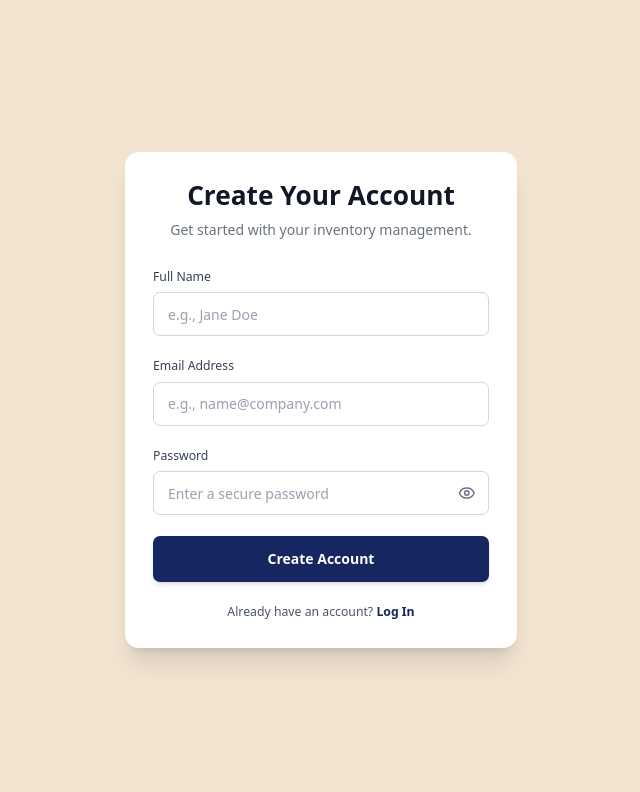
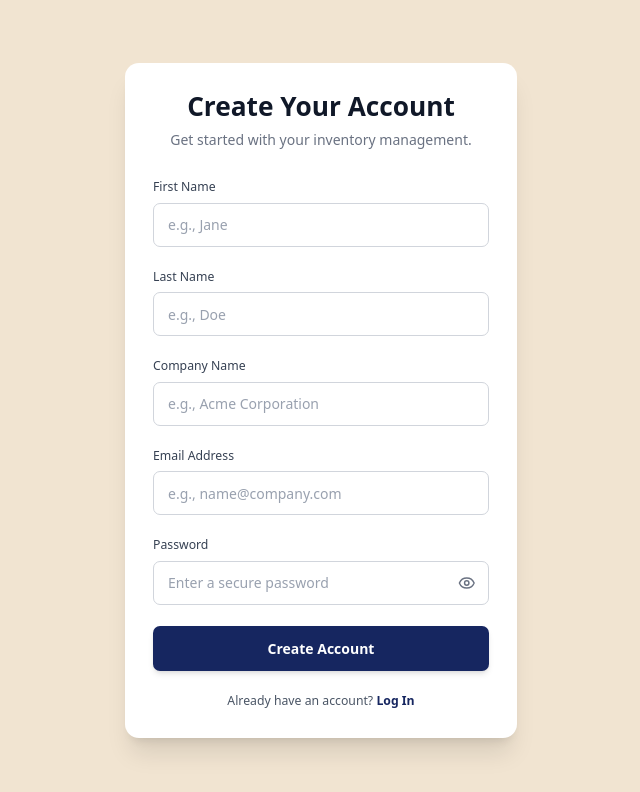
Before and after one commit to VictorOkpare/VoltInventory, a Next.js app: page /register in a window 1280 px wide. Shown: the top 792 px of the page, without its empty margins (319-959 px from the left). Built offline with nearby package versions, Linux system fonts and the light colour scheme.

Commit message:
feat: update login and registration forms with role-based redirection and improved error handling

```diff
--- a/app/(authentication)/login/page.tsx
+++ b/app/(authentication)/login/page.tsx
@@ -22,11 +22,16 @@ export default function LoginPage() {
     },
     onSuccess: (data) => {
       // Store token and user info (e.g., in localStorage or a global store)
-      // For now, we'll just log it and redirect
       console.log('Login successful:', data);
       localStorage.setItem('token', data.token);
       localStorage.setItem('user', JSON.stringify(data.user));
-      router.push('/inventory'); // Redirect to dashboard after login
+
+      // Redirect based on role
+      if (data.user.role === 'MAIN_ADMIN') {
+        router.push('/home');
+      } else {
+        router.push('/inventory');
+      }
     },
   });
 
--- a/app/(authentication)/register/page.tsx
+++ b/app/(authentication)/register/page.tsx
@@ -10,9 +10,11 @@ import { useMutation } from '@tanstack/react-query';
 export default function RegisterPage() {
   const router = useRouter();
   const [formData, setFormData] = useState({
-    name: '',
+    firstName: '',
+    lastName: '',
     email: '',
     password: '',
+    companyName: '',
   });
   const [showPassword, setShowPassword] = useState(false);
   const [passwordStrength, setPasswordStrength] = useState<'Weak' | 'Medium' | 'Strong'>('Weak');
@@ -26,6 +28,10 @@ export default function RegisterPage() {
       router.push('/login');
     },
   });
+
+  // Check if error is about company already having admin
+  const isCompanyHasAdmin = (error as any)?.response?.data?.message?.includes('already exists') ||
+                           (error as any)?.response?.data?.message?.includes('Company');
 
   const handleChange = (e: React.ChangeEvent<HTMLInputElement>) => {
     const { name, value } = e.target;
@@ -89,24 +95,73 @@ export default function RegisterPage() {
         </div>
 
         {error && (
-          <div className="mb-6 p-4 bg-red-50 dark:bg-red-900/20 border border-red-200 dark:border-red-800 rounded-lg text-red-600 dark:text-red-400 text-sm">
-            {(error as any).response?.data?.message || 'Something went wrong. Please try again.'}
+          <div className="mb-6 p-4 bg-red-50 dark:bg-red-900/20 border border-red-200 dark:border-red-800 rounded-lg">
+            <p className="text-red-600 dark:text-red-400 text-sm font-medium mb-2">
+              {(error as any).response?.data?.message || 'Something went wrong. Please try again.'}
+            </p>
+            {isCompanyHasAdmin && (
+              <div className="mt-3 pt-3 border-t border-red-200 dark:border-red-800">
+                <p className="text-sm text-red-600 dark:text-red-400 mb-2">
+                  This company already has a registered account.
+                </p>
+                <Link
+                  href="/login"
+                  className="inline-block text-sm font-semibold text-[#162660] dark:text-[#D0E6FD] hover:underline"
+                >
+                  Click here to login →
+                </Link>
+              </div>
+            )}
           </div>
         )}
 
         <form onSubmit={handleSubmit} className="space-y-6">
-          {/* Full Name */}
+          {/* First Name */}
           <div className="space-y-2">
-            <label htmlFor="name" className="block text-sm font-medium text-gray-700 dark:text-gray-300">
-              Full Name
+            <label htmlFor="firstName" className="block text-sm font-medium text-gray-700 dark:text-gray-300">
+              First Name
             </label>
             <input
-              id="name"
-              name="name"
+              id="firstName"
+              name="firstName"
               type="text"
-              placeholder="e.g., Jane Doe"
+              placeholder="e.g., Jane"
               required
-              value={formData.name}
+              value={formData.firstName}
+              onChange={handleChange}
+              className="w-full px-4 py-3 rounded-lg border border-gray-300 dark:border-gray-700 bg-white dark:bg-slate-800 text-gray-900 dark:text-white focus:ring-2 focus:ring-royal-blue focus:border-transparent outline-none transition-all placeholder:text-gray-400"
+            />
+          </div>
+
+          {/* Last Name */}
+          <div className="space-y-2">
+            <label htmlFor="lastName" className="block text-sm font-medium text-gray-700 dark:text-gray-300">
+              Last Name
+            </label>
+            <input
+              id="lastName"
+              name="lastName"
+              type="text"
+              placeholder="e.g., Doe"
+              required
+              value={formData.lastName}
+              onChange={handleChange}
+              className="w-full px-4 py-3 rounded-lg border border-gray-300 dark:border-gray-700 bg-white dark:bg-slate-800 text-gray-900 dark:text-white focus:ring-2 focus:ring-royal-blue focus:border-transparent outline-none transition-all placeholder:text-gray-400"
+            />
+          </div>
+
+          {/* Company Name */}
+          <div className="space-y-2">
+            <label htmlFor="companyName" className="block text-sm font-medium text-gray-700 dark:text-gray-300">
+              Company Name
+            </label>
+            <input
+              id="companyName"
+              name="companyName"
+              type="text"
+              placeholder="e.g., Acme Corporation"
+              required
+              value={formData.companyName}
               onChange={handleChange}
               className="w-full px-4 py-3 rounded-lg border border-gray-300 dark:border-gray-700 bg-white dark:bg-slate-800 text-gray-900 dark:text-white focus:ring-2 focus:ring-royal-blue focus:border-transparent outline-none transition-all placeholder:text-gray-400"
             />
```
